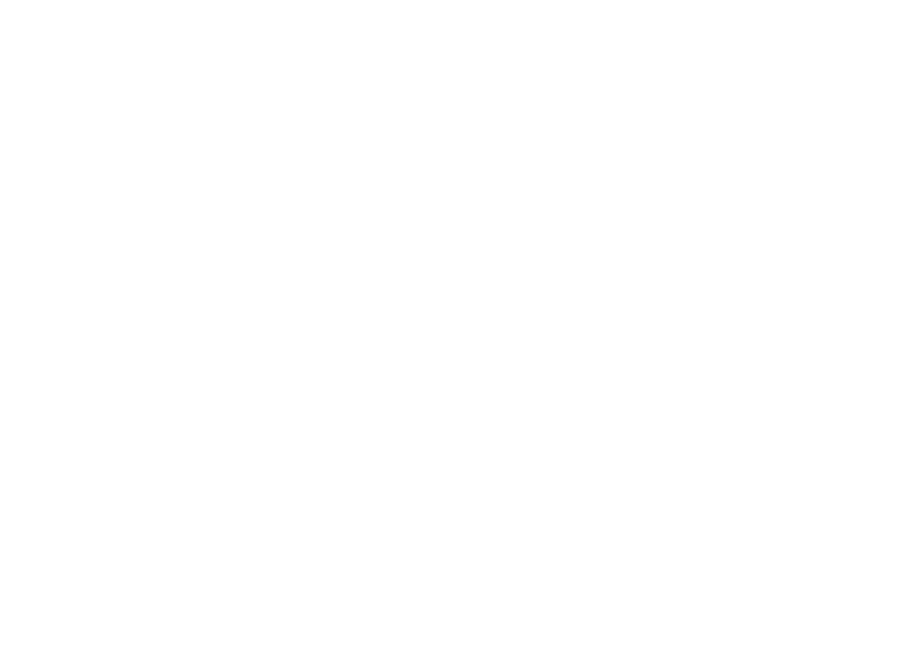
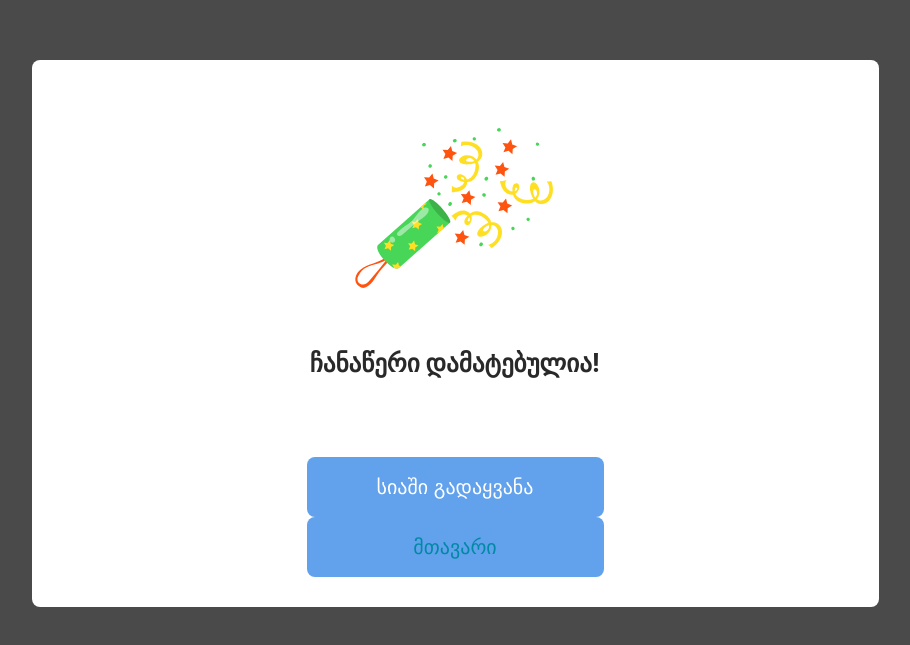
Before and after one commit to lukamindo/Redberry-Pcfy, a React (Create React App) app: page /submit in a window 1280 px wide. Before the commit this address had no page. Shown: the part 207-852 px from the top of the page, without its empty margins (185-1095 px from the left). Before the commit the page ends 800 px from the top, so only its background shows below. Built offline with nearby package versions, Linux system fonts and the light colour scheme.

Commit message:
add submit page vol.2

```diff
--- a/src/App.js
+++ b/src/App.js
@@ -1,5 +1,6 @@
 import FormWrapper from "pages/Form/FormWrapper";
 import Landing from "pages/Landing/Landing";
+import SubmitPage from "pages/Pop-up/SubmitPage";
 import { Route, Routes } from "react-router-dom";
 
 function App() {
@@ -7,6 +8,7 @@
     <Routes>
       <Route path="/" element={<Landing />} />
       <Route path="/form" element={<FormWrapper />} />
+      <Route path="/submit" element={<SubmitPage />} />
     </Routes>
   );
 }
```
Also changed, not shown: src/assets/imgs/SubmitIcon.svg (added).
